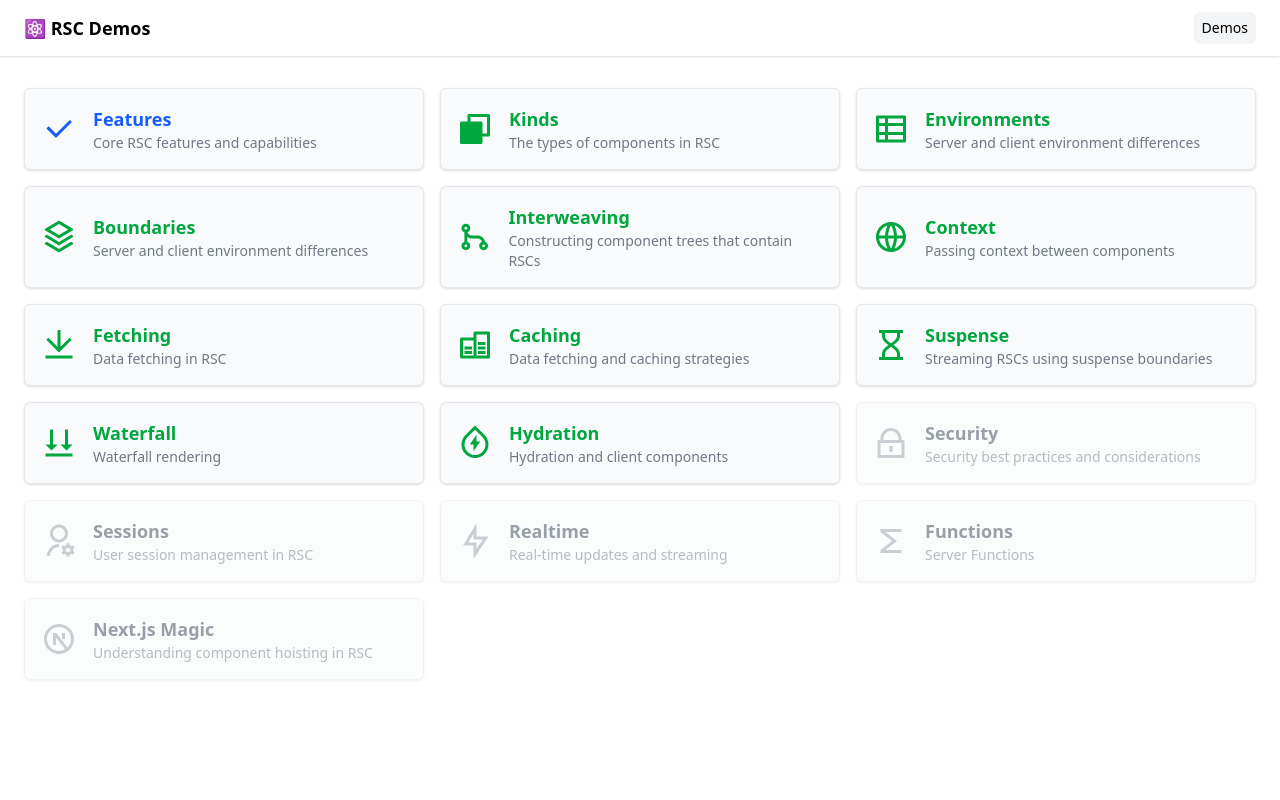
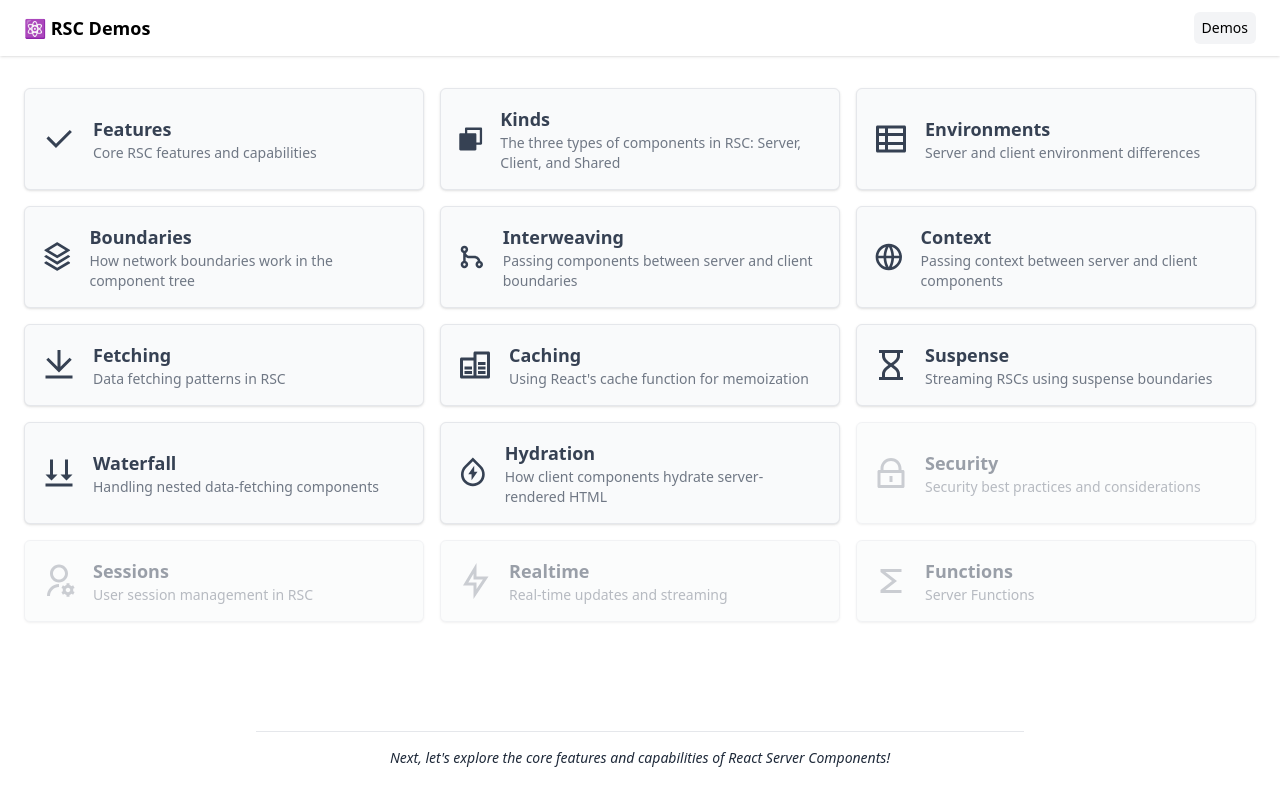
Before and after one commit to kurisu-dotto-komu/rsc, a Next.js app: page /demos in a window 1280 px wide. Built offline with nearby package versions, Linux system fonts and the light colour scheme.

Commit message:
Typos, remove colors

```diff
--- a/app/(routes)/demos/context/page.tsx
+++ b/app/(routes)/demos/context/page.tsx
@@ -72,7 +72,6 @@ export default function ThemeProvider({ children }) {
           initial page request?
         </p>
       </Readable>
-      <SignOff>One way might be to check the user session! Let&apos;s find out how...</SignOff>
     </>
   );
 }
--- a/app/(routes)/demos/hydration/page.tsx
+++ b/app/(routes)/demos/hydration/page.tsx
@@ -61,7 +61,7 @@ export default function HydrationPage() {
           {`
 Above is a Client Component with interactivity. To get this on your screen and clickable, here's what happens:
 
-- Even through it's a "client component", it is pre-rendered on the server during the build step (!)
+- Even though it's a "client component", it is pre-rendered on the server during the build step (!)
 - The output of this rendering, static HTML, is like a "perfect skeleton" of the component
 - This skeleton HTML is sent to the client on initial page load, and is shown to the user while the client JS environment is loading
 - The skeleton looks identical to the hydrated component's initial state, so it feels like the component is immediately loaded without any "popping" effect
@@ -120,7 +120,7 @@ export default function HydrationError() {
 `.trim()}
         />
         <p>
-          This casuses a hydration error because the date on the server doesn&apos;t match what is
+          This causes a hydration error because the date on the server doesn&apos;t match what is
           rendered on the client. Uh oh!
         </p>
         <p>
@@ -202,7 +202,7 @@ export default function ClientOnly({ children }) {
       <Readable>
         <p>
           You can also avoid hydration errors by skipping the SSR step when you dynamically import a
-          a client component. This is particularly useful for lazy-loading big-ass libraries.
+          client component. This is particularly useful for lazy-loading big-ass libraries.
         </p>
         <HydrationErrorDynamicImportFix />
         <Code
--- a/app/(routes)/demos/kinds/kindShared.tsx
+++ b/app/(routes)/demos/kinds/kindShared.tsx
@@ -5,7 +5,7 @@ export default function KindShared() {
   return (
     <Border>
       <Markdown>{`
-Hi, I am an Shared component. I will be rendered on the server by default, but if if a Client Component imports me, I will be rendered on the client.
+Hi, I am an Shared component. I will be rendered on the server by default, but if a Client Component imports me, I will be rendered on the client.
 
 To remain truly shareable, I should not use any client-only or server-only APIs. I will throw an error if I use an unsupported API in the wrong environment.
       `}</Markdown>
--- a/app/(routes)/demos/layout.tsx
+++ b/app/(routes)/demos/layout.tsx
@@ -15,7 +15,10 @@ export default function DemosLayout({
   const pathname = usePathname();
 
   // Find the current demo based on the pathname
-  const currentDemo = demos.find((demo) => demo.path === pathname);
+  const currentIndex = demos.findIndex((demo) => demo.path === pathname);
+
+  // Find the next non-disabled demo
+  const nextDemo = demos.slice(currentIndex + 1).find((demo) => !demo.disabled);
 
   return (
     <div className="flex flex-grow flex-col">
@@ -25,9 +28,7 @@ export default function DemosLayout({
           {children}
         </div>
       </div>
-      {currentDemo && !currentDemo.disabled && currentDemo.signOffMessage && (
-        <SignOff>{currentDemo.signOffMessage}</SignOff>
-      )}
+      {nextDemo && nextDemo.signOffMessage && <SignOff>{nextDemo.signOffMessage}</SignOff>}
       <DemosFooterNav currentPath={pathname} />
     </div>
   );
--- a/app/(routes)/demos/page.tsx
+++ b/app/(routes)/demos/page.tsx
@@ -3,28 +3,14 @@ import Link from "next/link";
 import { demos } from "#/components/navigation";
 
 export default function Home() {
-  const getColorClass = (color?: string) => {
-    if (!color) return "";
-    const colorMap = {
-      red: "text-red-600",
-      green: "text-green-600",
-      blue: "text-blue-600",
-    };
-    return colorMap[color as keyof typeof colorMap] || "";
-  };
-
   return (
     <div className="grid gap-4 sm:grid-cols-2 md:grid-cols-3">
       {demos.map((demo) => {
         const content = (
           <div className="flex items-center gap-4 py-2">
-            {demo.icon && (
-              <demo.icon
-                className={`text-4xl ${demo.disabled ? "opacity-50" : ""} ${getColorClass(demo.color)}`}
-              />
-            )}
+            {demo.icon && <demo.icon className={`text-4xl ${demo.disabled ? "opacity-50" : ""}`} />}
             <div>
-              <div className={`text-lg font-bold ${getColorClass(demo.color)}`}>{demo.name}</div>
+              <div className="text-lg font-bold">{demo.name}</div>
               <div className="text-sm opacity-70">{demo.description}</div>
             </div>
           </div>
--- a/app/(routes)/demos/suspense/page.tsx
+++ b/app/(routes)/demos/suspense/page.tsx
@@ -14,7 +14,7 @@ export default function SuspensePage() {
     <>
       <Readable>
         <Info>
-          React has a feature called <code>Suspense</code> that allows deffered rendering of child
+          React has a feature called <code>Suspense</code> that allows deferred rendering of child
           components. When used with Server Components, a loading state can be shown while data is
           being fetched on the server.
         </Info>
@@ -30,7 +30,7 @@ export default function SuspensePage() {
           <div>
             When used with a Server Component, <code>Suspense</code> allows the data to be streamed
             without blocking the initial page load. It does not require another round trip as
-            it&apos;s streamed during the intial page request.
+            it&apos;s streamed during the initial page request.
           </div>
           <div>
             The &quot;old school&quot; client <code>useEffect</code> data fetching pattern also
--- a/app/(routes)/demos/waterfall/page.tsx
+++ b/app/(routes)/demos/waterfall/page.tsx
@@ -13,7 +13,7 @@ export default function WaterfallPage() {
       <Readable>
         <Info>
           RSC Streaming is great with a single component, but it&apos;s even{" "}
-          <Highlight>more noticable when nested data-fetching components are involved</Highlight>.
+          <Highlight>more noticeable when nested data-fetching components are involved</Highlight>.
         </Info>
         <p>Refresh the page to see the waterfall effect.</p>
         <div className="grid grid-cols-2 gap-2">
@@ -28,7 +28,7 @@ export default function WaterfallPage() {
         </p>
         <p>
           With RSC, with server-side data fetching combined with streaming components, the waterfall
-          effect is almost unnoticable.
+          effect is almost unnoticeable.
         </p>
       </Readable>
     </>
--- a/app/components/navbar.tsx
+++ b/app/components/navbar.tsx
@@ -96,16 +96,6 @@ function SubMenu({
   isActive: (route: string, subRoute?: string) => boolean;
   isOpen: boolean;
 }) {
-  const getColorClass = (color?: string) => {
-    if (!color) return "";
-    const colorMap = {
-      red: "text-red-600",
-      green: "text-green-600",
-      blue: "text-blue-600",
-    };
-    return colorMap[color as keyof typeof colorMap] || "";
-  };
-
   return (
     <div
       className={`absolute top-full right-0 z-20 mt-1 w-40 overflow-hidden rounded-md bg-white shadow-sm ring-1 ring-gray-100 transition-all duration-150 md:invisible md:opacity-0 md:group-hover/submenu:visible md:group-hover/submenu:opacity-100 ${
@@ -117,11 +107,9 @@ function SubMenu({
           const content = (
             <>
               {subItem.icon && (
-                <subItem.icon
-                  className={`mr-2 ${subItem.disabled ? "opacity-50" : ""} ${getColorClass(subItem.color)}`}
-                />
+                <subItem.icon className={`mr-2 ${subItem.disabled ? "opacity-50" : ""}`} />
               )}
-              <span className={getColorClass(subItem.color)}>{subItem.name}</span>
+              <span>{subItem.name}</span>
             </>
           );
 
--- a/app/components/navigation.tsx
+++ b/app/components/navigation.tsx
@@ -1,6 +1,5 @@
 import {
   RiAlignBottom,
-  RiAppsLine,
   RiCheckFill,
   RiCheckboxMultipleBlankFill,
   RiDatabaseLine,
@@ -11,8 +10,6 @@ import {
   RiGlobalLine,
   RiHourglassLine,
   RiLockLine,
-  RiNextjsLine,
-  RiPictureInPictureLine,
   RiStackLine,
   RiTableView,
   RiUserSettingsLine,
@@ -26,7 +23,6 @@ export type Route = {
   subMenu?: SubMenuItem[];
   disabled?: boolean;
   description?: string;
-  color?: "red" | "green" | "blue";
 };
 
 export type SubMenuItem = {
@@ -34,7 +30,6 @@ export type SubMenuItem = {
   name: string;
   icon?: React.ElementType;
   disabled?: boolean;
-  color?: "red" | "green" | "blue";
   description?: string;
 };
 
@@ -43,7 +38,6 @@ export type DemoItem = {
   name: string;
   icon?: React.ElementType;
   disabled?: boolean;
-  color?: "red" | "green" | "blue";
   description: string;
   signOffMessage?: string;
 };
@@ -54,120 +48,84 @@ export const demos: DemoItem[] = [
     path: "/demos/features",
     icon: RiCheckFill,
     description: "Core RSC features and capabilities",
-    color: "blue",
-    signOffMessage: "Now let&apos;s explore the different kinds of components in RSC!",
+    signOffMessage:
+      "Next, let's explore the core features and capabilities of React Server Components!",
   },
   {
     name: "Kinds",
     path: "/demos/kinds",
     icon: RiCheckboxMultipleBlankFill,
-    description: "The types of components in RSC",
-    color: "green",
+    description: "The three types of components in RSC: Server, Client, and Shared",
     signOffMessage:
-      "Now let&apos;s go into more detail about the differences between client and server components, and when to use them.",
+      "Let's go into detail about the differences between client and server components, and when to use them.",
   },
   {
     name: "Environments",
     path: "/demos/environment",
     icon: RiTableView,
     description: "Server and client environment differences",
-    color: "green",
     signOffMessage:
-      "Next, let&apos;s see how these components can be combined together in a component tree topology.",
+      "Let's look at the different environments where server and client components run.",
   },
   {
     name: "Boundaries",
     path: "/demos/boundaries",
     icon: RiStackLine,
-    description: "Server and client environment differences",
-    color: "green",
-    signOffMessage: "So, how do we overcome boundaries?",
+    description: "How network boundaries work in the component tree",
+    signOffMessage: "Next, let's explore how boundaries work between server and client components.",
   },
   {
     name: "Interweaving",
     path: "/demos/interweaving",
     icon: RiGitMergeLine,
-    description: "Constructing component trees that contain RSCs",
-    color: "green",
-    signOffMessage: "Now let&apos;s see how we can share state between components using Context!",
+    description: "Passing components between server and client boundaries",
+    signOffMessage:
+      "Let's see how we can construct component trees that contain React Server Components.",
   },
-  // {
-  //   name: "Topology",
-  //   path: "/demos/topology",
-  //   icon: RiGitMergeLine,
-  //   description: "Constructing component trees that contain RSCs",
-  //   color: "red",
-  // },
-  // {
-  //   name: "Nesting",
-  //   path: "/demos/nesting",
-  //   icon: RiPictureInPictureLine,
-  //   description: "Server and client component nesting patterns",
-  //   color: "red",
-  // },
   {
     name: "Context",
     path: "/demos/context",
     icon: RiGlobalLine,
-    description: "Passing context between components",
-    color: "green",
-    signOffMessage: "One way might be to check the user session! Let&apos;s find out how...",
+    description: "Passing context between server and client components",
+    signOffMessage:
+      "Next, let's find out how to share context between server and client components.",
   },
   {
     name: "Fetching",
     path: "/demos/fetching",
     icon: RiDownloadLine,
-    description: "Data fetching in RSC",
-    color: "green",
-    signOffMessage: "But let&apos;s say yes to streaming data!",
+    description: "Data fetching patterns in RSC",
+    signOffMessage: "Next, let's say yes to streaming data with React Server Components!",
   },
   {
     name: "Caching",
     path: "/demos/caching",
     icon: RiDatabaseLine,
-    description: "Data fetching and caching strategies",
-    color: "green",
-    signOffMessage: "Now let&apos;s look at what nextjs can do.",
+    description: "Using React's cache function for memoization",
+    signOffMessage: "Next, let's look at what Next.js can do with caching strategies.",
   },
   {
     name: "Suspense",
     path: "/demos/suspense",
     icon: RiHourglassLine,
     description: "Streaming RSCs using suspense boundaries",
-    color: "green",
     signOffMessage:
-      "Next, let&apos;s see how much of an effect this can have when chaining multiple Suspense components.",
+      "Let's see how much of an effect this can have when chaining multiple Suspense components.",
   },
   {
     name: "Waterfall",
     path: "/demos/waterfall",
     icon: RiAlignBottom,
-    description: "Waterfall rendering",
-    color: "green",
-    signOffMessage: "Now let&apos;s see how hydration works with these components!",
+    description: "Handling nested data-fetching components",
+    signOffMessage: "Next, let's see how hydration works with these components!",
   },
   {
     name: "Hydration",
     path: "/demos/hydration",
     icon: RiWaterFlashLine,
-    description: "Hydration and client components",
-    color: "green",
-    signOffMessage: "Next, let&apos;s look at some new features of server components.",
+    description: "How client components hydrate server-rendered HTML",
+    signOffMessage: "Next, let's look at some new features of server components.",
   },
-  // {
-  //   name: "Hoisting",
-  //   path: "/demos/hoisting",
-  //   icon: RiArrowUpLine,
-  //   description: "Understanding component hoisting in RSC",
-  //   // disabled: true,
-  // },
-  // {
-  //   name: "Streaming",
-  //   path: "/demos/streaming",
-  //   icon: RiVoiceprintLine,
-  //   description: "Streaming data to the client",
-  //   disabled: true,
-  // },
   {
     name: "Security",
     path: "/demos/security",
@@ -196,27 +154,24 @@ export const demos: DemoItem[] = [
     description: "Server Functions",
     disabled: true,
   },
-  {
-    name: "Next.js Magic",
-    path: "/demos/nextjs",
-    icon: RiNextjsLine,
-    description: "Understanding component hoisting in RSC",
-    disabled: true,
-  },
+  // {
+  //   name: "Next.js Magic",
+  //   path: "/demos/nextjs",
+  //   icon: RiNextjsLine,
+  //   description: "Understanding component hoisting in RSC",
+  //   disabled: true,
+  // },
 ];
 
 export const navigation = [
-  // { name: "Home", path: "/", icon: RiHomeLine },
   {
     name: "Demos",
     path: "/demos",
-    // icon: RiAppsLine,
-    subMenu: demos.map(({ path, name, icon, disabled, color }) => ({
+    subMenu: demos.map(({ path, name, icon, disabled }) => ({
       path,
       name,
       icon,
       disabled,
-      color,
     })),
   },
 ];
```
